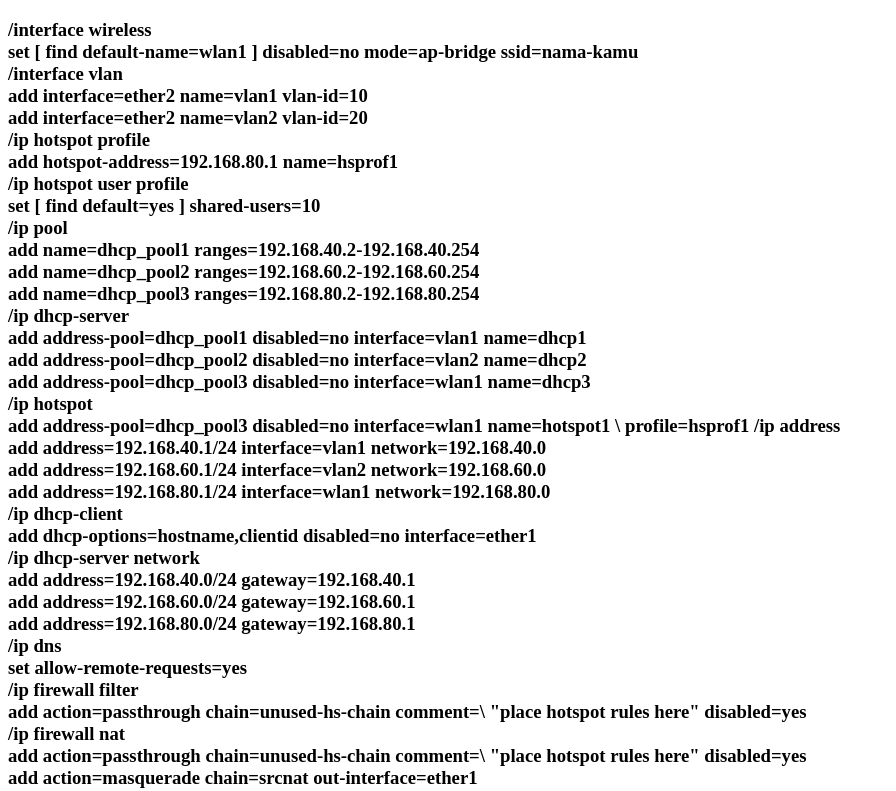
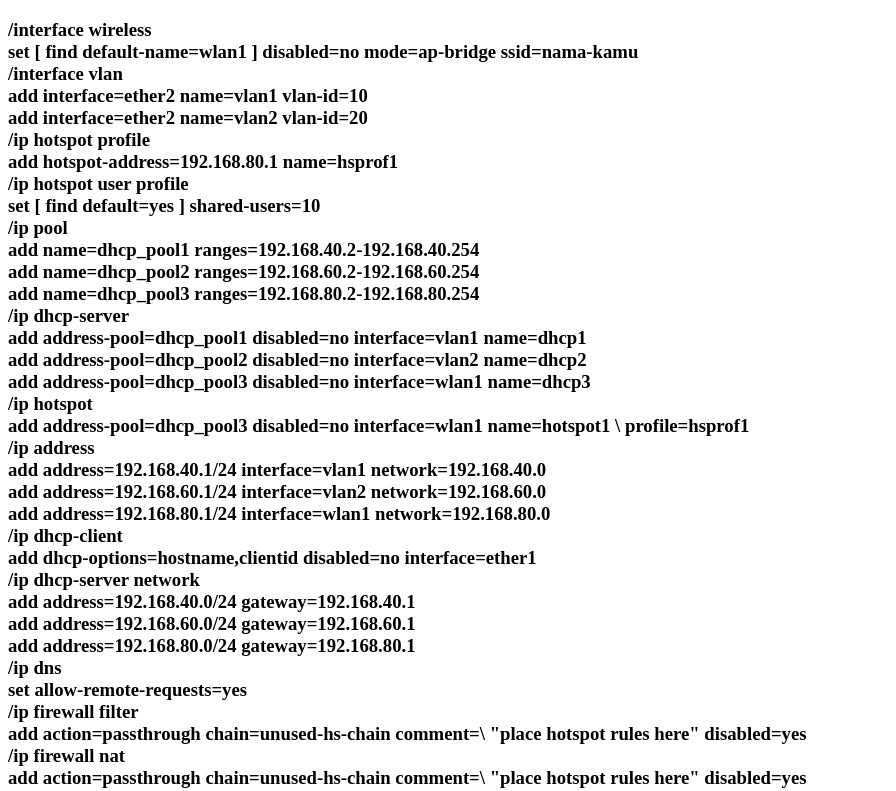
Before and after one commit to riririd3/m, a plain HTML site: page index.html in a window 1280 px wide. Shown: the top 791 px of the page, without its empty margins (0-896 px from the left). Drawn offline with Linux system fonts and the light colour scheme.

Commit message:
Update index.html

```diff
--- a/index.html
+++ b/index.html
@@ -21,7 +21,7 @@ add address-pool=dhcp_pool2 disabled=no interface=vlan2 name=dhcp2<br>
 add address-pool=dhcp_pool3 disabled=no interface=wlan1 name=dhcp3<br>
 /ip hotspot<br>
 add address-pool=dhcp_pool3 disabled=no interface=wlan1 name=hotspot1 \
-    profile=hsprof1
+    profile=hsprof1<br>
 /ip address<br>
 add address=192.168.40.1/24 interface=vlan1 network=192.168.40.0<br>
 add address=192.168.60.1/24 interface=vlan2 network=192.168.60.0<br>
```
